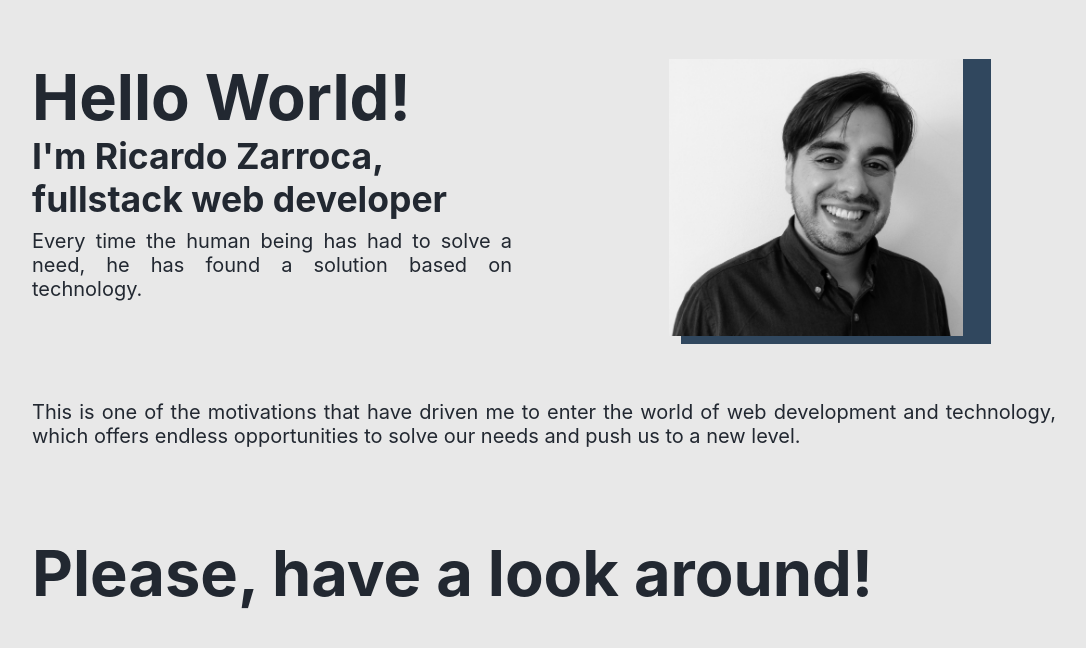
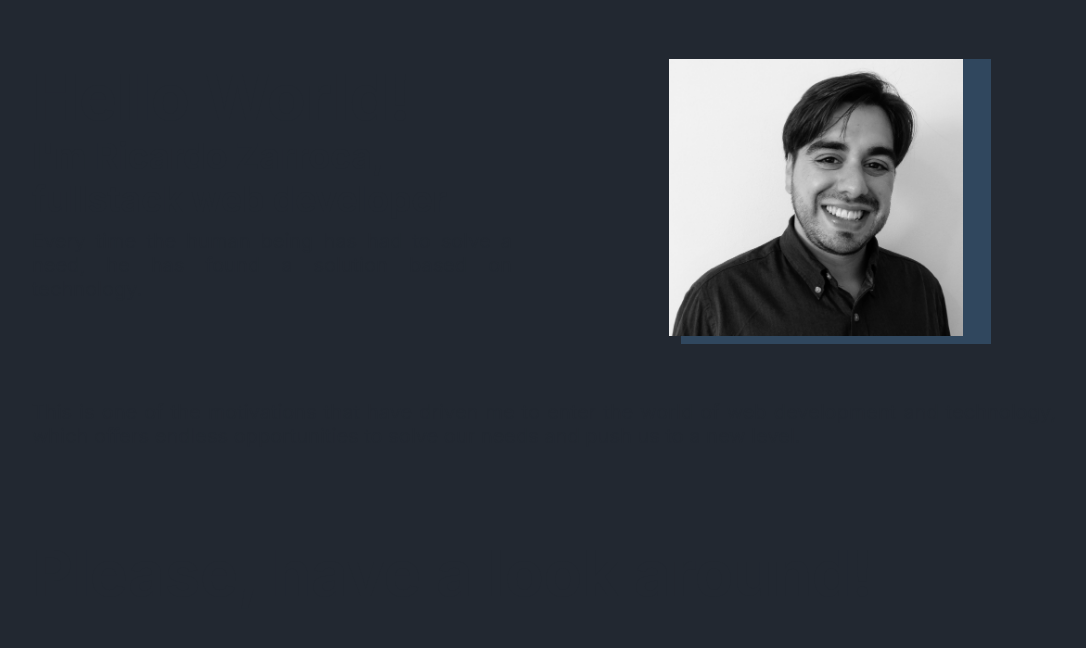
Before and after one commit to rzarroca/portfolio, a React (Create React App) app: page / in a window 1280 px wide. Shown: the top 648 px of the page, without its empty margins (96-1182 px from the left). Built offline with nearby package versions, Linux system fonts and the light colour scheme.

Commit message:
Component Fullpage: background color tests added

```diff
--- a/src/components/FullPage/FullPage.js
+++ b/src/components/FullPage/FullPage.js
@@ -1,10 +1,11 @@
 import './fullpage.css'
+import { getColor } from 'helpers/getColor'
 
-export function FullPage ({ children, primary, secondary, highlight, dark, clear }) {
-  const backgroundColor = 'clear'
+export function FullPage ({ children, background }) {
+  const backgroundColor = background ? `fullpage-${getColor(background)}` : 'fullpage-dark'
 
   return (
-    <section className={`fullpage container-${backgroundColor}`}>
+    <section className={`fullpage ${backgroundColor}`}>
       {children}
     </section>
 
--- a/src/components/FullPage/fullpage.css
+++ b/src/components/FullPage/fullpage.css
@@ -8,18 +8,18 @@
 
 }
 
-.container-clear{
+.fullpage-clear{
     background-color: var(--color-clear);
 }
-.container-primary{
+.fullpage-primary{
     background-color: var(--color-primary);
 }
-.container-secondary{
+.fullpage-secondary{
     background-color: var(--color-secondary);
 }
-.container-highlight{
+.fullpage-highlight{
     background-color: var(--color-highlight);
 }
-.container-dark{
+.fullpage-dark{
     background-color: var(--color-dark);
 }
```
Also changed, not shown: 1 other file (tests, documents, lock files or other folders).
